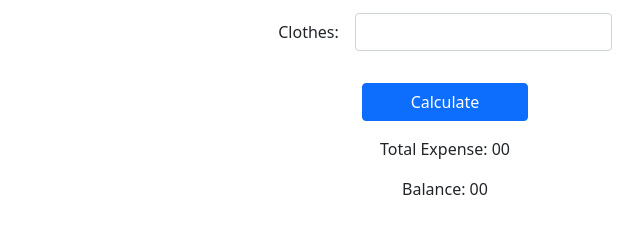
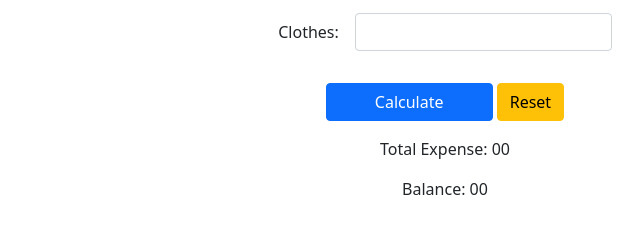
Before and after one commit to shuvo-99/Website-Project-5-Money-Bank, a plain HTML site: page index.html in a window 1280 px wide. Shown: the part 305-549 px from the top of the page, 486-1129 px from the left. Drawn offline with nearby package versions, Linux system fonts and the light colour scheme.

Commit message:
expense error handle

```diff
--- a/index.html
+++ b/index.html
@@ -140,6 +140,7 @@
                 >
                   Calculate
                 </button>
+                <a href="" class="btn btn-warning">Reset</a>
               </div>
               <!-- total expense -->
               <div>
```
